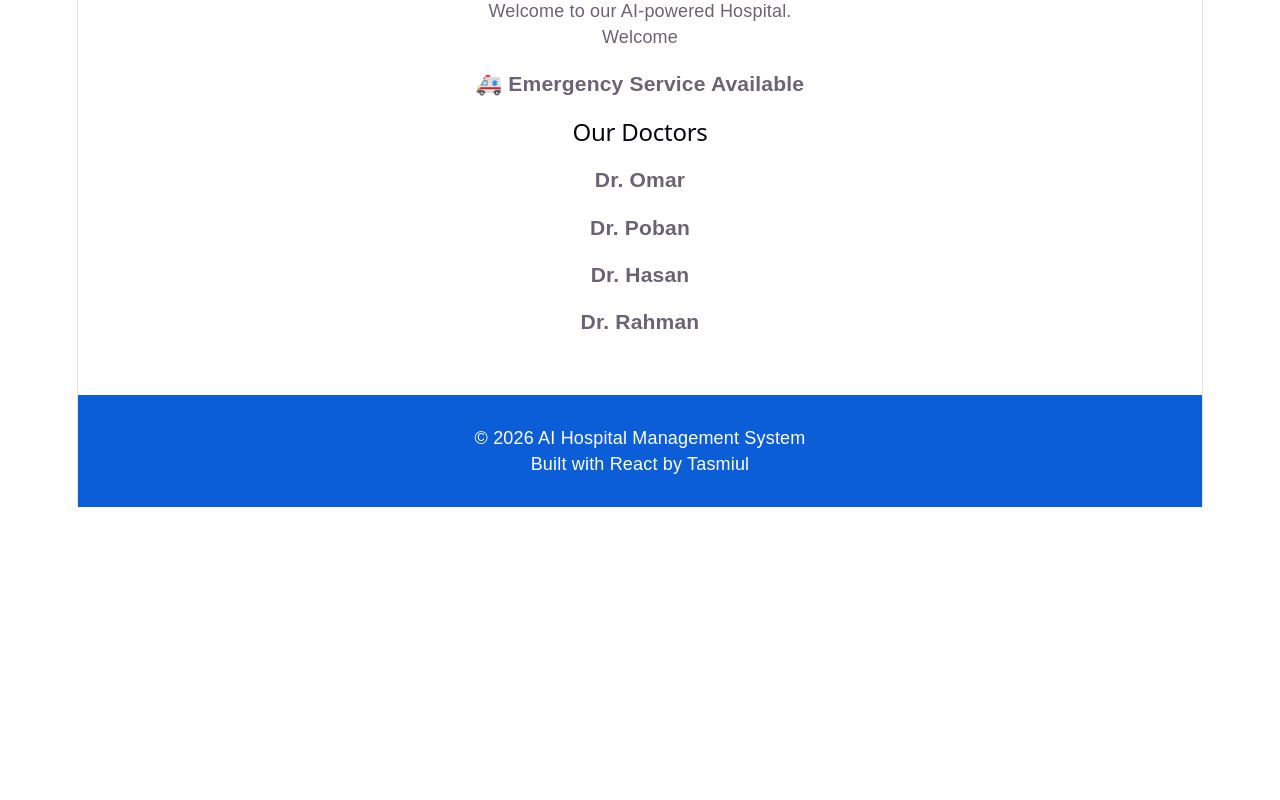
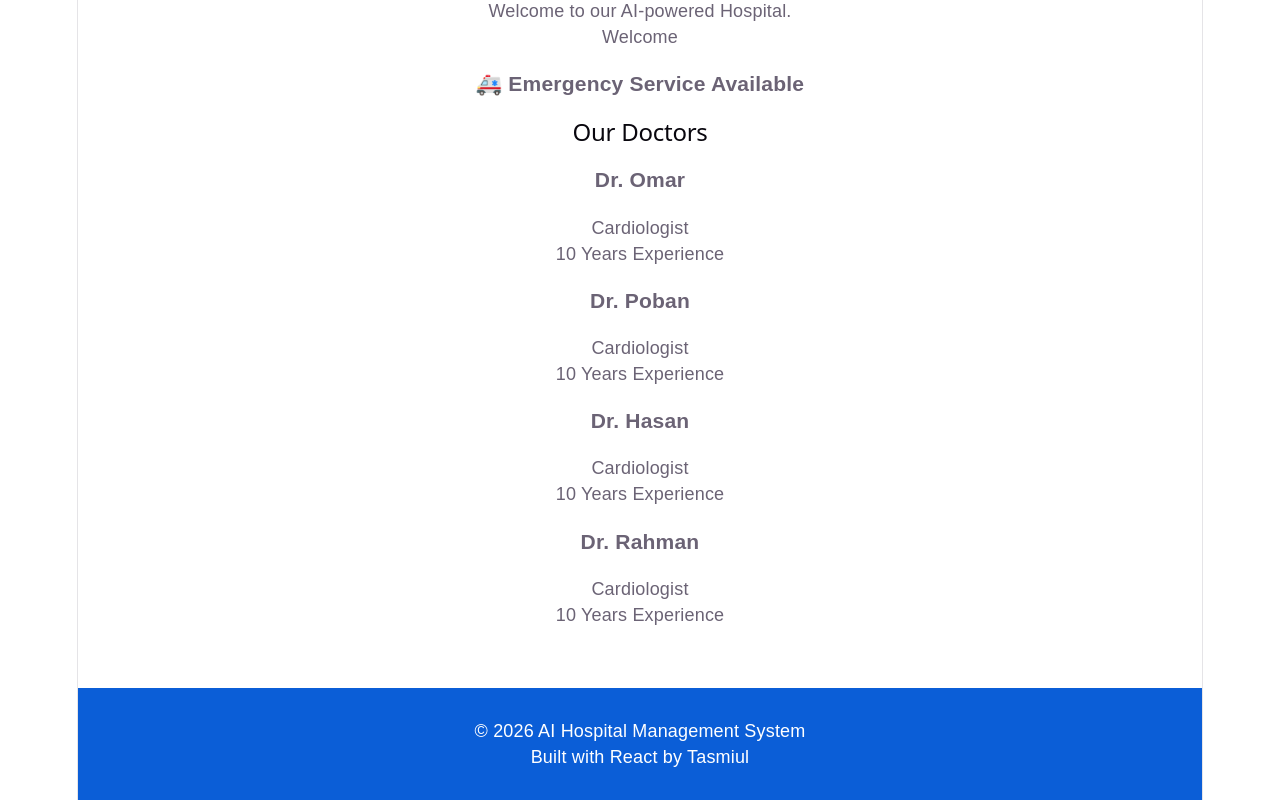
Before and after one commit to tasmiulpbn-cyber/hospital-ai-website, a React (Vite) app in the folder vite-project/: page / in a window 1280 px wide. Shown: the part 2294-3094 px from the top of the page. Before the commit the page ends 2801 px from the top, so only its background shows below. Built offline with nearby package versions, Linux system fonts and the light colour scheme.

Commit message:
Add DoctorCard component and implement props with map

```diff
--- /dev/null
+++ b/vite-project/src/components/DoctorCard.jsx
@@ -0,0 +1,11 @@
+function DoctorCard(props) {
+  return (
+    <div>
+      <h3>{props.name}</h3>
+      <p>{props.speciality}</p>
+      <p>{props.experience}</p>
+    </div>
+  );
+}
+
+export default DoctorCard;
--- a/vite-project/src/components/DoctorList.jsx
+++ b/vite-project/src/components/DoctorList.jsx
@@ -1,3 +1,4 @@
+import DoctorCard from "./DoctorCard";
 function DoctorList() {
   const doctors = [
     "Dr. Omar",
@@ -11,9 +12,14 @@ return (
     <h2>Our Doctors</h2>
 
     {doctors.map((doctor) => (
-      <h3>{doctor}</h3>
+      <DoctorCard
+        key={doctor}
+        name={doctor}
+        speciality="Cardiologist"
+        experience="10 Years Experience"
+      />
     ))}
- </div>
+  </div>
 );
 }
 
```
